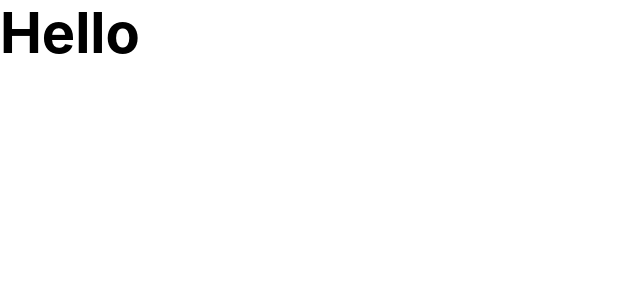
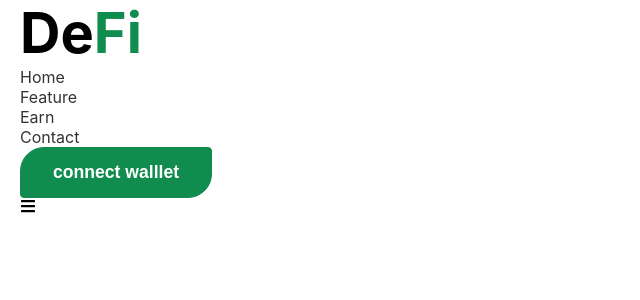
Before and after one commit to FateTech007/crypto-web, a React (Create React App) app: page / in a window 1280 px wide. Shown: the top 300 px of the page, without its empty margins (0-640 px from the left). Built offline with nearby package versions, Linux system fonts and the light colour scheme.

Commit message:
setting up my nav-bar skeleton

```diff
--- a/src/Components/Navbar.js
+++ b/src/Components/Navbar.js
@@ -1,13 +1,31 @@
 import react from 'react'
 import './Navbar.css'
+import { FaBars, FaTimes } from 'react-icons/fa'
 
 
 const Navbar = () => {
 
     return (
-        <>
-            <h1>Hello</h1>
-        </>
+        <div className="header">
+            {/* Logo */}
+            <div className="container">
+                <h1>De<span className="primary">Fi</span></h1>
+                <ul className="nav-menue">
+                    <li><a href="/">Home</a></li>
+                    <li><a href="/">Feature</a></li>
+                    <li><a href="/">Earn</a></li>
+                    <li><a href="/">Contact</a></li>
+                </ul>
+                <div className="btn-group">
+                    <button className="btn">connect walllet</button>
+
+                </div>
+                <div className="hambuger">
+                    <FaBars />
+                </div>
+
+            </div>
+        </div>
     )
 }
 
```
